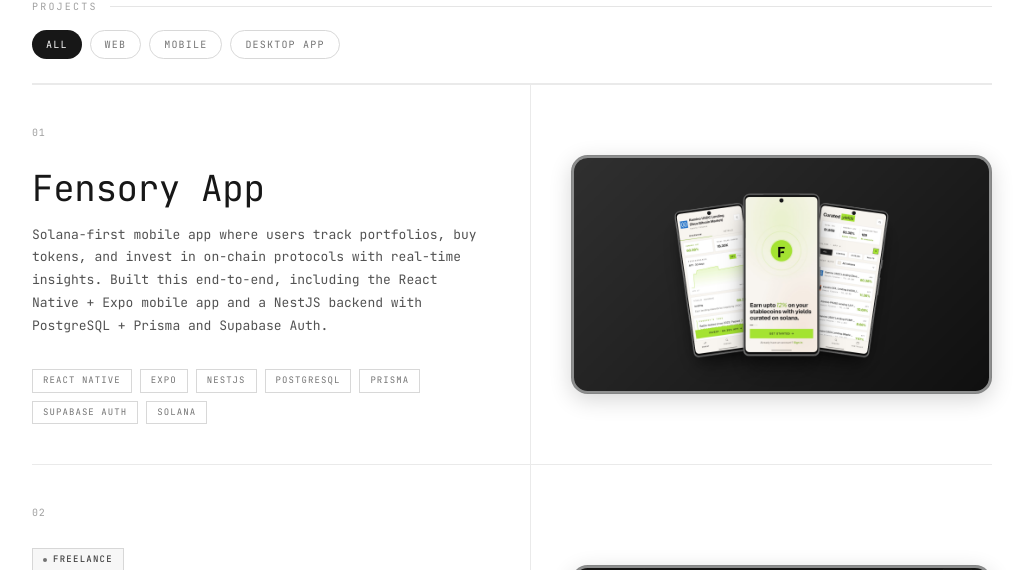
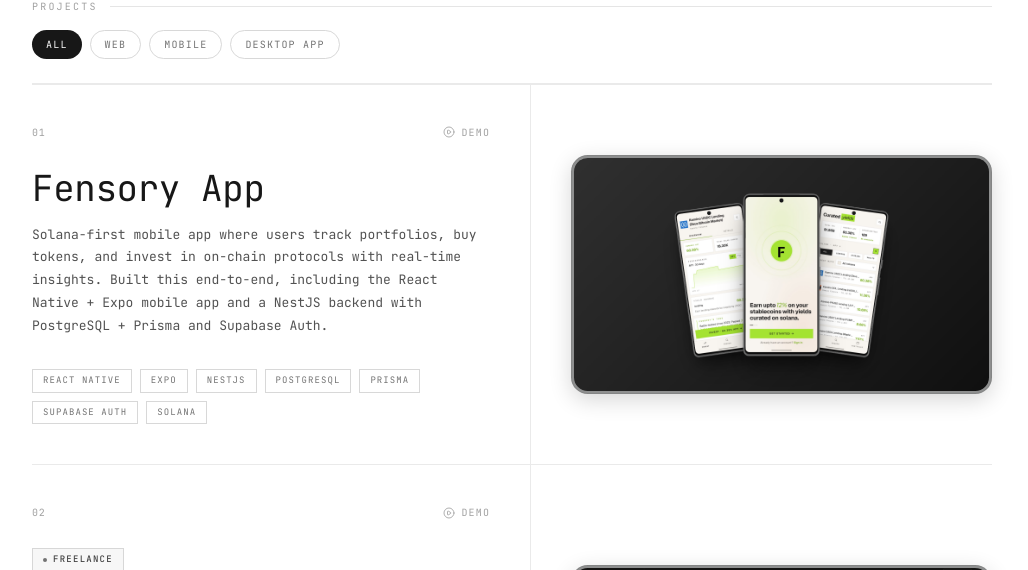
Before and after one commit to Divyansh2903/portfolio, a React (Vite) app: page / in a window 1280 px wide. Shown: the part 1619-2189 px from the top of the page, without its empty margins (128-1156 px from the left). Built offline with nearby package versions, Linux system fonts and the light colour scheme.

Commit message:
Add Demo links to project cards

```diff
--- a/src/components/ProjectCard.tsx
+++ b/src/components/ProjectCard.tsx
@@ -1,5 +1,5 @@
 import { motion } from 'framer-motion';
-import { Download, Globe, Link2 } from 'lucide-react';
+import { Download, Globe, Link2, PlayCircle } from 'lucide-react';
 import type { ReactNode } from 'react';
 import { fadeUpItem, sectionViewport } from '../lib/motion';
 
@@ -13,6 +13,7 @@ export type ProjectCardData = {
   badge?: string;
   tags: string[];
   liveUrl?: string;
+  demoUrl?: string;
   downloadUrl?: string;
   repoUrl?: string;
   previewLabel?: string;
@@ -62,6 +63,17 @@ export function ProjectCard({ project, index }: ProjectCardProps) {
             >
               <Globe className="size-3" strokeWidth={1.7} aria-hidden />
               <span>Live Link</span>
+            </a>
+          ) : null}
+          {project.demoUrl ? (
+            <a
+              href={project.demoUrl}
+              target="_blank"
+              rel="noreferrer"
+              className="inline-flex items-center gap-1.5 font-mono text-[10px] uppercase tracking-[0.12em] text-neutral-400 transition-colors hover:text-neutral-700 dark:text-neutral-500 dark:hover:text-neutral-300"
+            >
+              <PlayCircle className="size-3" strokeWidth={1.7} aria-hidden />
+              <span>Demo</span>
             </a>
           ) : null}
           {project.repoUrl ? (
--- a/src/components/Projects.tsx
+++ b/src/components/Projects.tsx
@@ -19,6 +19,7 @@ const projects: ProjectCardData[] = [
     description:
       'Solana-first mobile app where users track portfolios, buy tokens, and invest in on-chain protocols with real-time insights. Built this end-to-end, including the React Native + Expo mobile app and a NestJS backend with PostgreSQL + Prisma and Supabase Auth.',
     tags: ['REACT NATIVE', 'EXPO', 'NESTJS', 'POSTGRESQL', 'PRISMA', 'SUPABASE AUTH', 'SOLANA'],
+    demoUrl: 'https://drive.google.com/file/d/1jXwZFUiPy0B4qg_mOylIV13ZTFZPra5B/view?usp=sharing',
     previewLabel: 'APP PREVIEW',
     previewImage: fensoryMockup,
     previewDeviceFrame: true,
@@ -47,6 +48,7 @@ const projects: ProjectCardData[] = [
       </>
     ),
     tags: ['TYPESCRIPT', 'REACT', 'EXPRESS', 'POSTGRESQL', 'PRISMA', 'DOCKER', 'YOUTUBE API', 'Claude', 'Gemini'],
+    demoUrl: 'https://www.loom.com/share/24a1dddb826a4efdbfc7df0fa60bfc30',
     previewLabel: 'APP PREVIEW',
     previewImage: seoAgentMockup,
     previewDeviceFrame: true,
```
